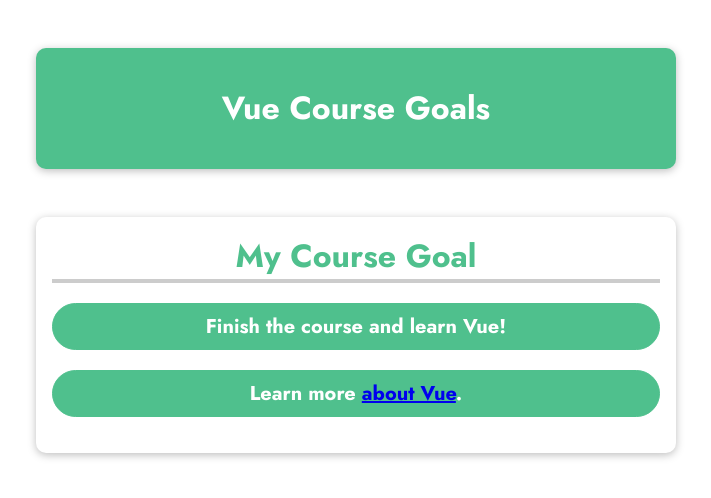
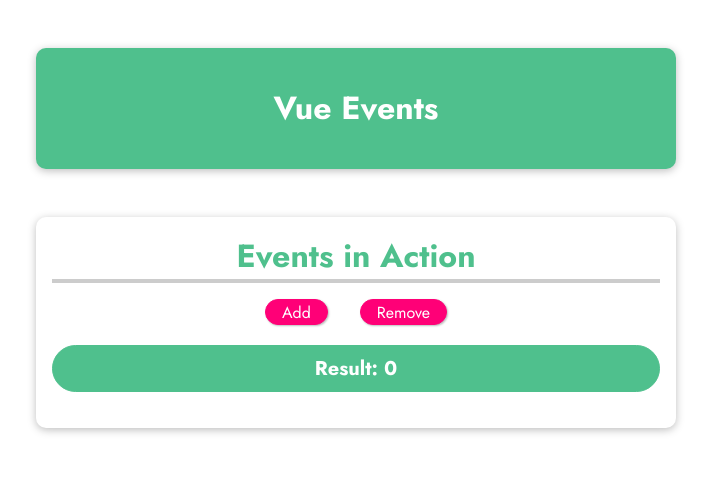
Before and after one commit to Krenbot/vue-starter, a plain HTML site: page index.html in a window 1280 px wide. Shown: the whole page, without its empty margins (284-995 px from the left). Drawn offline with nearby package versions, Linux system fonts and the light colour scheme.

Commit message:
refactor demo app to counter. add simple event binding

```diff
--- a/app.js
+++ b/app.js
@@ -1,21 +1,10 @@
 const app = Vue.createApp({
   data() {
     return {
-      courseGoalA: "Finish the course and learn Vue!",
-      courseGoalB: "Master Vue and learn amazing apps!",
-      vueLink: "http://vuejs.org",
+      counter: 0,
     };
   },
-  methods: {
-    outputGoal() {
-      const randomNumber = Math.random();
-      if (randomNumber < 0.5) {
-        return this.courseGoalA;
-      } else {
-        return this.courseGoalB;
-      }
-    },
-  },
+  methods: {},
 });
 
-app.mount("#user-goal");
+app.mount("#events");
--- a/index.html
+++ b/index.html
@@ -14,12 +14,13 @@
   </head>
   <body>
     <header>
-      <h1>Vue Course Goals</h1>
+      <h1>Vue Events</h1>
     </header>
-    <section id="user-goal">
-      <h2>My Course Goal</h2>
-      <p>{{outputGoal()}}</p>
-      <p>Learn more <a v-bind:href="vueLink">about Vue</a>.</p>
+    <section id="events">
+      <h2>Events in Action</h2>
+      <button v-on:click="counter++">Add</button>
+      <button v-on:click="counter--">Remove</button>
+      <p>Result: {{counter}}</p>
     </section>
   </body>
 </html>
--- a/styles.css
+++ b/styles.css
@@ -22,7 +22,7 @@
   max-width: 40rem;
 }
 
-#user-goal {
+#events {
   box-shadow: 0 2px 8px rgba(0, 0, 0, 0.26);
   margin: 3rem auto;
   border-radius: 10px;
@@ -32,14 +32,14 @@
   max-width: 40rem;
 }
 
-#user-goal h2 {
+#events h2 {
   font-size: 2rem;
   border-bottom: 4px solid #ccc;
   color: #4fc08d;
   margin: 0 0 1rem 0;
 }
 
-#user-goal p {
+#events p {
   font-size: 1.25rem;
   font-weight: bold;
   border: 1px solid #4fc08d;
@@ -49,18 +49,18 @@
   border-radius: 25px;
 }
 
-#user-goal input {
+#events input {
   font: inherit;
   border: 1px solid #ccc;
 }
 
-#user-goal input:focus {
+#events input:focus {
   outline: none;
   border-color: #1b995e;
   background-color: #d7fdeb;
 }
 
-#user-goal button {
+#events button {
   font: inherit;
   cursor: pointer;
   border: 1px solid #ff0077;
@@ -68,10 +68,12 @@
   color: white;
   padding: 0.05rem 1rem;
   box-shadow: 1px 1px 2px rgba(0, 0, 0, 0.26);
+  border-radius: 20px;
+  margin: 0 1rem;
 }
 
-#user-goal button:hover,
-#user-goal button:active {
+#events button:hover,
+#events button:active {
   background-color: #ec3169;
   border-color: #ec3169;
   box-shadow: 1px 1px 4px rgba(0, 0, 0, 0.26);
```
